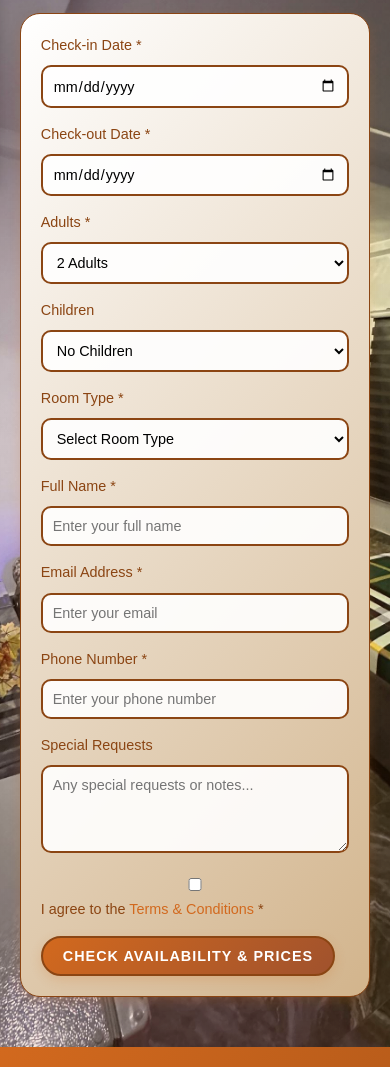
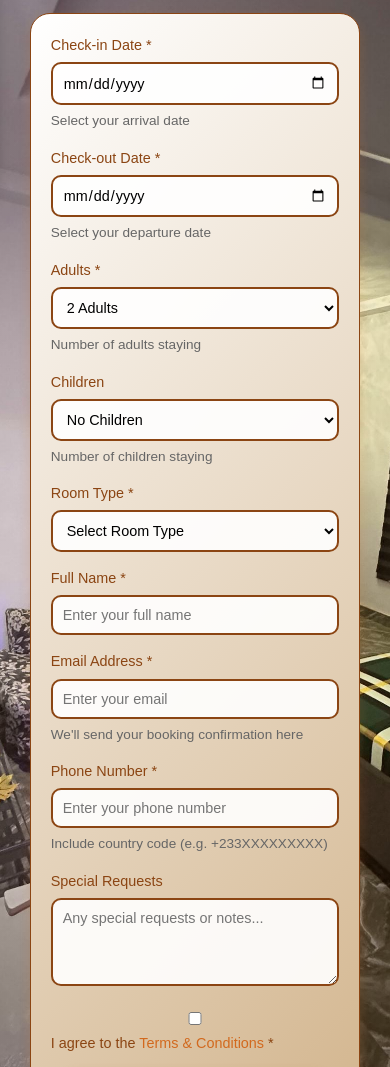
Before and after one commit to Konadu-Prince/Hallulies-Website, a website: page booking.html in a window 390 px wide. Shown: the part 105-1172 px from the top of the page. Drawn offline with nearby package versions, Linux system fonts and the light colour scheme.

Commit message:
Enhance booking form responsiveness for all devices

```diff
--- a/booking.html
+++ b/booking.html
@@ -39,18 +39,20 @@
                 <div class="form-row">
                     <div class="form-group">
                         <label for="checkin">Check-in Date *</label>
-                        <input type="date" id="checkin" name="checkin" required>
+                        <input type="date" id="checkin" name="checkin" required aria-describedby="checkin-help">
+                        <small id="checkin-help" class="form-help">Select your arrival date</small>
                     </div>
                     <div class="form-group">
                         <label for="checkout">Check-out Date *</label>
-                        <input type="date" id="checkout" name="checkout" required>
+                        <input type="date" id="checkout" name="checkout" required aria-describedby="checkout-help">
+                        <small id="checkout-help" class="form-help">Select your departure date</small>
                     </div>
                 </div>
 
                 <div class="form-row">
                     <div class="form-group">
                         <label for="adults">Adults *</label>
-                        <select id="adults" name="adults" required>
+                        <select id="adults" name="adults" required aria-describedby="adults-help">
                             <option value="">Select Adults</option>
                             <option value="1">1 Adult</option>
                             <option value="2" selected>2 Adults</option>
@@ -58,15 +60,17 @@
                             <option value="4">4 Adults</option>
                             <option value="5+">5+ Adults</option>
                         </select>
+                        <small id="adults-help" class="form-help">Number of adults staying</small>
                     </div>
                     <div class="form-group">
                         <label for="children">Children</label>
-                        <select id="children" name="children">
+                        <select id="children" name="children" aria-describedby="children-help">
                             <option value="0" selected>No Children</option>
                             <option value="1">1 Child</option>
                             <option value="2">2 Children</option>
                             <option value="3">3 Children</option>
                         </select>
+                        <small id="children-help" class="form-help">Number of children staying</small>
                     </div>
                 </div>
 
@@ -89,11 +93,13 @@
                 <div class="form-row">
                     <div class="form-group">
                         <label for="email">Email Address *</label>
-                        <input type="email" id="email" name="email" placeholder="Enter your email" required>
+                        <input type="email" id="email" name="email" placeholder="Enter your email" required autocomplete="email" inputmode="email" aria-describedby="email-help">
+                        <small id="email-help" class="form-help">We'll send your booking confirmation here</small>
                     </div>
                     <div class="form-group">
                         <label for="phone">Phone Number *</label>
-                        <input type="tel" id="phone" name="phone" placeholder="Enter your phone number" required>
+                        <input type="tel" id="phone" name="phone" placeholder="Enter your phone number" required autocomplete="tel" inputmode="tel" aria-describedby="phone-help">
+                        <small id="phone-help" class="form-help">Include country code (e.g. +233XXXXXXXXX)</small>
                     </div>
                 </div>
 
--- a/styles.css
+++ b/styles.css
@@ -949,6 +949,7 @@ input, select, textarea {
     font-size: 1rem;
     transition: var(--transition);
     background-color: rgba(255, 255, 255, 0.9);
+    box-sizing: border-box;
 }
 
 input:focus, select:focus, textarea:focus {
@@ -1256,6 +1257,88 @@ footer {
     100% { transform: rotate(360deg); }
 }
 
+/* Booking Form Specific Responsive Styles */
+@media (max-width: 768px) {
+    #booking-form {
+        padding: 20px;
+        margin: 20px 15px;
+    }
+
+    .form-row {
+        grid-template-columns: 1fr;
+        gap: 15px;
+    }
+
+    .form-group {
+        margin-bottom: 15px;
+    }
+
+    input, select, textarea {
+        padding: 12px;
+        font-size: 1rem;
+    }
+
+    .btn-primary {
+        padding: 14px 20px;
+        font-size: 1rem;
+    }
+
+    .btn-primary .btn-text,
+    .btn-primary .btn-loading {
+        font-size: 0.95rem;
+    }
+}
+
+@media (max-width: 480px) {
+    #booking-form {
+        padding: 15px;
+        margin: 15px 10px;
+    }
+
+    .form-row {
+        gap: 10px;
+    }
+
+    .form-group {
+        margin-bottom: 12px;
+    }
+
+    input, select, textarea {
+        padding: 10px;
+        font-size: 0.9rem;
+    }
+
+    label {
+        font-size: 0.95rem;
+        margin-bottom: 5px;
+    }
+
+    .btn-primary {
+        padding: 12px 15px;
+    }
+
+    .btn-primary .btn-text,
+    .btn-primary .btn-loading {
+        font-size: 0.9rem;
+    }
+}
+
+/* Tablet specific adjustments */
+@media (max-width: 992px) and (min-width: 769px) {
+    #booking-form {
+        padding: 25px;
+        margin: 25px 20px;
+    }
+
+    .form-row {
+        gap: 18px;
+    }
+
+    input, select, textarea {
+        padding: 11px;
+    }
+}
+
 /* Responsive Design */
 @media (max-width: 1200px) {
     .container {
@@ -1315,6 +1398,7 @@ footer {
         box-shadow: 0 10px 10px rgba(0, 0, 0, 0.1);
         padding: 20px 0;
         margin-top: 0;
+        z-index: 1001;
     }
 
     nav ul.active {
```
Also changed, not shown: config.js (added), config.sample.js (added), 1 other file.
